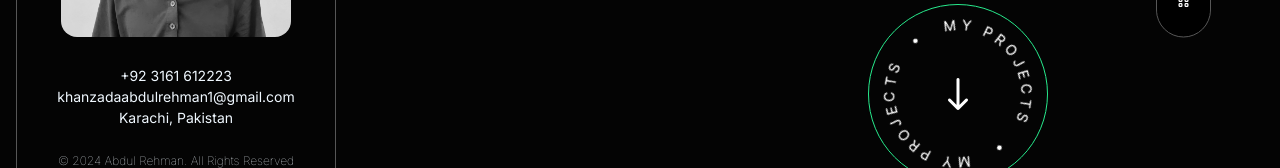
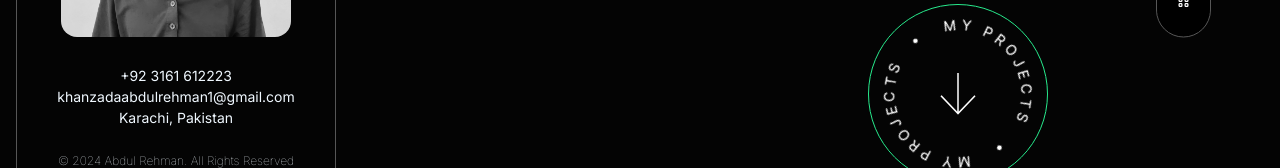
Before and after one commit to abdulrehmankz1/personal-portfolio, a React (Create React App) app: page / in a window 1280 px wide. Shown: the part 535-703 px from the top of the page. Built offline with nearby package versions, Linux system fonts and the light colour scheme.

Commit message:
change icon in intro section

```diff
--- a/src/components/IntroSection.jsx
+++ b/src/components/IntroSection.jsx
@@ -123,7 +123,7 @@ function IntroSection() {
       </div>
       <div className='arrow_down ms-auto' onClick={scrollToPortfolio}>
         <img src="./assets/images/round-text.png" alt="round-text" />
-        <i class="fa-thin fa-arrow-down-long fa-2x"></i>
+        <i class="fa-sharp fa-thin fa-arrow-down fa-3x"></i>
       </div>
     </div>
   )
```
